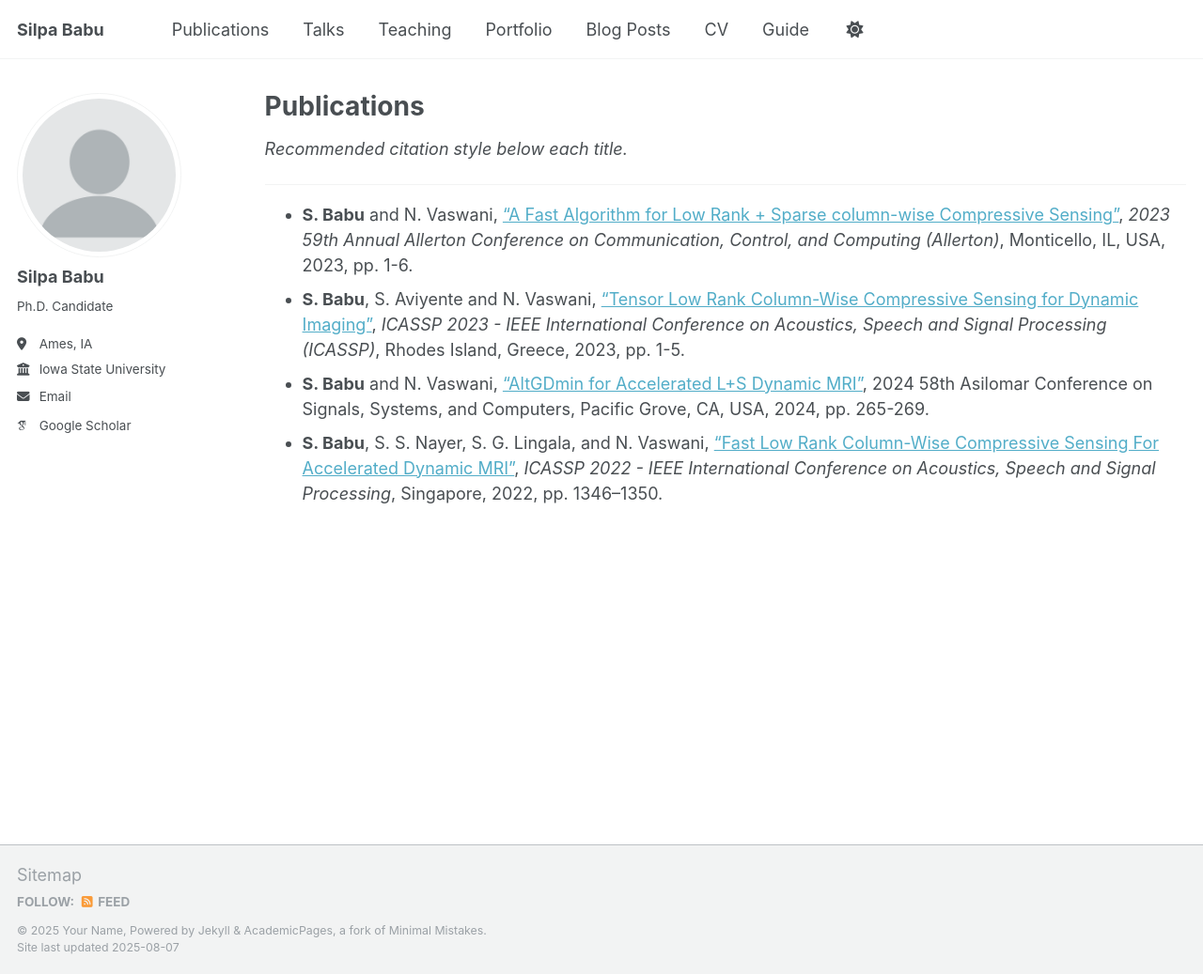
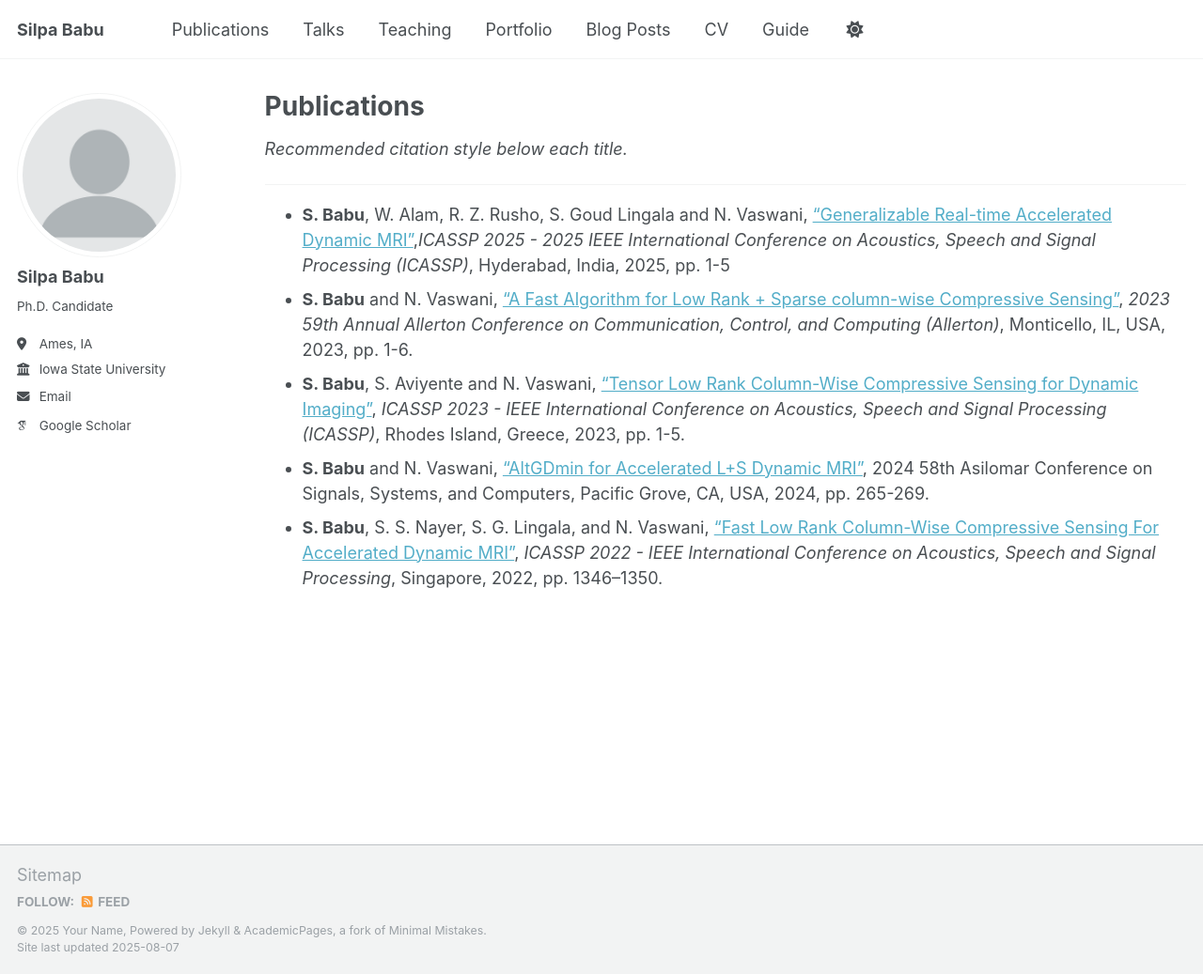
Before and after one commit to Silpa1/sbabu.github.io, a Jekyll site: the page built from _publications/2025-06-08-paper-title-number-5.md, in a window 1280 px wide and 1037 px high. Shown: the whole window at 94% size. Built offline with Jekyll 4.4.1, drawn with Linux system fonts in a browser that asks for light colours; some web fonts are replaced; a script that is not in the unit is left out.

Commit message:
Update 2025-06-08-paper-title-number-5.md

```diff
--- a/_publications/2025-06-08-paper-title-number-5.md
+++ b/_publications/2025-06-08-paper-title-number-5.md
@@ -8,6 +8,7 @@ author_profile: true
 *Recommended citation style below each title.*
 
 ---
+- **S. Babu**, W. Alam, R. Z. Rusho, S. Goud Lingala and N. Vaswani, ["Generalizable Real-time Accelerated Dynamic MRI"](https://ieeexplore.ieee.org/abstract/document/10888799),*ICASSP 2025 - 2025 IEEE International Conference on Acoustics, Speech and Signal Processing (ICASSP)*, Hyderabad, India, 2025, pp. 1-5
 - **S. Babu** and N. Vaswani, ["A Fast Algorithm for Low Rank + Sparse column-wise Compressive Sensing"](https://ieeexplore.ieee.org/abstract/document/10313478), *2023 59th Annual Allerton Conference on Communication, Control, and Computing (Allerton)*, Monticello, IL, USA, 2023, pp. 1-6.
 - **S. Babu**, S. Aviyente and N. Vaswani, ["Tensor Low Rank Column-Wise Compressive Sensing for Dynamic Imaging"](https://ieeexplore.ieee.org/abstract/document/10097054), *ICASSP 2023 - IEEE International Conference on Acoustics, Speech and Signal Processing (ICASSP)*, Rhodes Island, Greece, 2023, pp. 1-5.
 - **S. Babu** and N. Vaswani, ["AltGDmin for Accelerated L+S Dynamic MRI"](https://ieeexplore.ieee.org/abstract/document/10942852), 2024 58th Asilomar Conference on Signals, Systems, and Computers, Pacific Grove, CA, USA, 2024, pp. 265-269.
```
